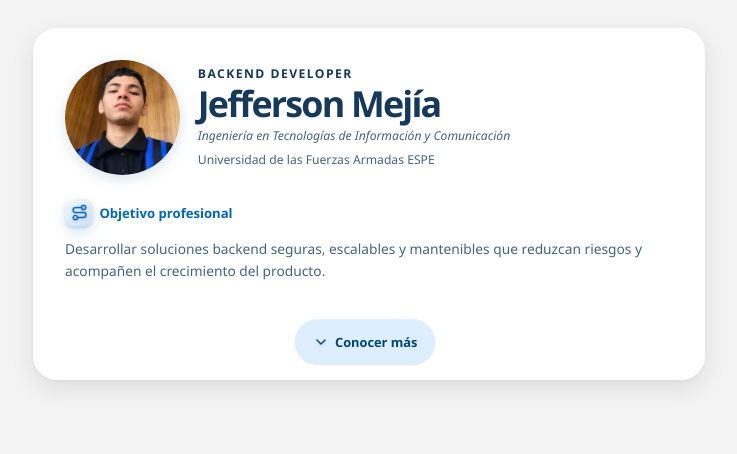
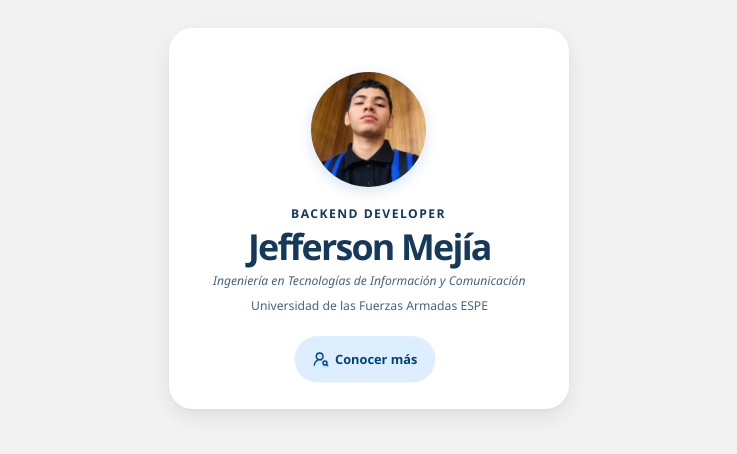
Before and after one commit to jeffersonmejia/portfolio-app, a React (Vite) app: page / in a window 1280 px wide. Shown: the part 108-562 px from the top of the page, without its empty margins (271-1008 px from the left). Built offline with nearby package versions, Linux system fonts and the light colour scheme; a web font is replaced by a local one.

Commit message:
feat(hero): mejora la introducción y transición del perfil

```diff
--- a/src/components/GitHubSection.jsx
+++ b/src/components/GitHubSection.jsx
@@ -14,7 +14,7 @@ export function GitHubSection({ active }) {
   const { profile, repositories, metrics, loading, error } = useGitHubProfile(active)
 
   return (
-    <section className="home-github" aria-label="Perfil y habilidades" aria-busy={activePage === 0 && loading}>
+    <section className="home-github" aria-label="Perfil y habilidades" aria-busy={active && activePage === 0 && loading}>
       <header className="github-section-header">
         <nav className="github-tabs" aria-label="Secciones del perfil" role="tablist" style={{ '--github-active-page': activePage }}>
           {pages.map((page, index) => (
@@ -23,7 +23,7 @@ export function GitHubSection({ active }) {
         </nav>
       </header>
       <div className="github-page-content" hidden={activePage !== 0} id="github-page-0" role="tabpanel" aria-labelledby="github-tab-0">
-      {loading && (
+      {active && loading && (
         <div className="github-loading" role="status" aria-label="Cargando perfil de GitHub">
           <span className="github-loading-profile" />
           <span /><span />
--- a/src/components/Hero.jsx
+++ b/src/components/Hero.jsx
@@ -1,4 +1,5 @@
 import { useEffect, useState } from 'react'
+import { flushSync } from 'react-dom'
 import { contact, profile } from '../data/site'
 import { asset } from '../utils/asset'
 import { ContactForm } from './ContactForm'
@@ -15,6 +16,18 @@ export function Hero({ collapseOnFullLoad = false }) {
 
   useEffect(() => { homeMountedInThisSession = true }, [])
 
+  const revealMore = () => {
+    const reducedMotion = window.matchMedia('(prefers-reduced-motion: reduce)').matches
+    if (!document.startViewTransition || reducedMotion) {
+      setShowMore(true)
+      return
+    }
+
+    document.documentElement.classList.add('hero-reveal-transition')
+    const transition = document.startViewTransition(() => flushSync(() => setShowMore(true)))
+    transition.finished.finally(() => document.documentElement.classList.remove('hero-reveal-transition'))
+  }
+
   return (
     <section className="hero page-shell" id="inicio" aria-labelledby="hero-title">
       <article className={`hero-card ${showMore ? 'is-expanded' : ''}`}>
@@ -29,7 +42,7 @@ export function Hero({ collapseOnFullLoad = false }) {
                 height="500"
                 fetchPriority="high"
               />
-              <div>
+              <div className="hero-title-copy">
                 <span className="eyebrow">{profile.eyebrow}</span>
                 <h1 id="hero-title">{profile.name}</h1>
                 <p className="hero-career">{profile.career}</p>
@@ -45,18 +58,18 @@ export function Hero({ collapseOnFullLoad = false }) {
             </section>
           </section>
           <div className="hero-actions">
-            {!showMore && (
             <button
               className="button button-primary hero-more-toggle"
               type="button"
               aria-controls="home-more-content"
-                aria-expanded="false"
-                onClick={() => setShowMore(true)}
+              aria-expanded={showMore}
+              aria-hidden={showMore}
+              inert={showMore}
+              onClick={revealMore}
             >
-                <Icon name="chevron" size={16} />
+              <Icon name="discover" size={16} />
               Conocer más
             </button>
-            )}
             <nav
               className="hero-destination-actions"
               aria-label="Enlaces destacados"
--- a/src/components/Icon.jsx
+++ b/src/components/Icon.jsx
@@ -27,6 +27,7 @@ import {
   Smartphone,
   Star,
   Sun,
+  UserRoundSearch,
   X,
 } from 'lucide-react'
 import { SiGithub } from 'react-icons/si'
@@ -62,6 +63,7 @@ const icons = {
   smartphone: Smartphone,
   star: Star,
   sun: Sun,
+  discover: UserRoundSearch,
   x: X,
 }
 
--- /dev/null
+++ b/src/styles/hero-transitions.css
@@ -0,0 +1,38 @@
+html.hero-reveal-transition .profile-image { view-transition-name: hero-profile-image; }
+html.hero-reveal-transition .hero-title-copy { view-transition-name: hero-title-copy; }
+html.hero-reveal-transition .hero-more-toggle { view-transition-name: hero-more-button; }
+
+::view-transition-group(hero-profile-image),
+::view-transition-group(hero-title-copy) {
+  animation-duration: .82s;
+  animation-timing-function: var(--liquid-ease);
+}
+
+::view-transition-old(hero-more-button) { animation: hero-button-exit .34s ease both; }
+::view-transition-new(hero-more-button) { animation: none; opacity: 0; }
+
+@keyframes hero-button-exit {
+  to { opacity: 0; transform: translateY(-6px) scale(.94); }
+}
+
+.hero-card:not(.is-expanded) { animation: hero-intro-card .68s var(--liquid-ease) both; }
+.hero-card:not(.is-expanded) .eyebrow { animation: hero-intro-item .48s var(--liquid-ease) .2s both; }
+.hero-card:not(.is-expanded) .hero-title-copy h1 { animation: hero-intro-item .52s var(--liquid-ease) .3s both; }
+.hero-card:not(.is-expanded) .hero-career { animation: hero-intro-item .52s var(--liquid-ease) .4s both; }
+.hero-card:not(.is-expanded) .hero-study { animation: hero-intro-item .52s var(--liquid-ease) .5s both; }
+.hero-card:not(.is-expanded) .hero-more-toggle { animation: hero-intro-action .58s var(--liquid-ease) .65s both; }
+
+@keyframes hero-intro-card {
+  from { opacity: .25; transform: translateY(12px) scale(.97); }
+  to { opacity: 1; transform: translateY(0) scale(1); }
+}
+
+@keyframes hero-intro-item {
+  from { opacity: 0; transform: translateY(7px) scale(.985); }
+  to { opacity: 1; transform: translateY(0) scale(1); }
+}
+
+@keyframes hero-intro-action {
+  from { opacity: 0; transform: translateY(8px) scale(.94); }
+  to { opacity: 1; transform: translateY(0) scale(1); }
+}
--- a/src/styles/hero.css
+++ b/src/styles/hero.css
@@ -30,18 +30,26 @@
   grid-template-columns: minmax(0, 1fr) minmax(0, 0fr);
   gap: 0;
   width: 100%;
-  max-width: calc(40rem + var(--hero-card-padding) + var(--hero-card-padding));
+  max-width: 25rem;
+  aspect-ratio: 1.05;
 }
 .hero-card.is-expanded { grid-template-columns: minmax(25rem, .9fr) minmax(0, 1.35fr); width: 100%; max-width: 100%; }
 .hero-profile { display: grid; align-content: center; justify-self: center; gap: var(--space-5); width: min(100%, 40rem); min-width: 0; }
+.hero-card:not(.is-expanded) .hero-profile { gap: .3rem; }
 .hero-card.is-expanded .hero-profile { width: 100%; }
-
 .hero-heading {
   display: grid;
   grid-template-columns: auto 1fr;
   gap: 1.1rem;
   align-items: center;
 }
+.hero-card:not(.is-expanded) .hero-heading {
+  grid-template-columns: 1fr;
+  justify-items: center;
+  text-align: center;
+}
+.hero-card:not(.is-expanded) .hero-heading > div { gap: .45rem; justify-items: center; }
+.hero-card:not(.is-expanded) :is(.hero-career, .hero-study) { line-height: 1.45; }
 .profile-card {
   display: grid;
   gap: var(--space-4);
@@ -51,14 +59,16 @@
   box-shadow: var(--shadow-soft);
   transition: background var(--hero-reveal-duration) var(--liquid-ease), box-shadow var(--hero-reveal-duration) ease;
 }
-.hero-card:not(.is-expanded) .profile-card { background: var(--surface-strong); box-shadow: none; }
+.hero-card:not(.is-expanded) .profile-card { gap: 0; background: var(--surface-strong); box-shadow: none; }
 .profile-card :is(.eyebrow, h1) { color: var(--profile-card-text); }
 .profile-image {
   width: var(--profile-size);
   aspect-ratio: 1;
   border-radius: 50%;
   box-shadow: 0 4px 14px rgba(0, 80, 150, .16);
+  transform-origin: 50% 100%;
 }
+.hero-card:not(.is-expanded) .profile-image { animation: profile-soft-scale .9s cubic-bezier(.2, .8, .2, 1) .1s both; }
 .profile-image img { width: 100%; height: 100%; object-fit: cover; }
 :root[data-theme='dark'] .profile-image img { opacity: 1; filter: grayscale(1) contrast(1.04); mix-blend-mode: normal; }
 .hero-heading > div { display: grid; gap: .25rem; }
@@ -71,8 +81,21 @@
   display: grid;
   grid-template-columns: 1fr;
   gap: .65rem;
+  max-height: 14rem;
   padding-top: var(--space-2);
+  opacity: 1;
+  overflow: hidden;
   box-shadow: none;
+  transform: translateY(0);
+  transition: max-height .62s var(--liquid-ease) .14s, padding-top .62s var(--liquid-ease) .14s, opacity .34s ease .3s, transform .52s var(--liquid-ease) .2s, visibility 0s;
+}
+.hero-card:not(.is-expanded) .hero-objective {
+  max-height: 0;
+  padding-top: 0;
+  opacity: 0;
+  visibility: hidden;
+  transform: translateY(-8px);
+  transition: max-height .48s var(--liquid-ease), padding-top .48s var(--liquid-ease), opacity .18s ease, transform .3s ease, visibility 0s .48s;
 }
 .hero-objective h2 {
   display: flex;
@@ -103,7 +126,21 @@
 .hero-actions .button { gap: .4rem; font-size: .8rem; }
 .hero-actions .button-primary { color: var(--accent-contrast); background: var(--primary-action-surface); }
 .hero-actions .button-primary:hover { background: var(--primary-action-hover); }
-.hero-more-toggle { flex: 0 0 auto; }
+.hero-more-toggle {
+  flex: 0 0 auto;
+  max-width: 11rem;
+  overflow: hidden;
+  white-space: nowrap;
+  transition: max-width .38s var(--liquid-ease), padding .38s var(--liquid-ease), opacity .24s ease, transform .38s var(--liquid-ease), visibility 0s;
+}
+.hero-card.is-expanded .hero-more-toggle {
+  max-width: 0;
+  padding-inline: 0;
+  opacity: 0;
+  visibility: hidden;
+  transform: translateY(-6px) scale(.94);
+  transition: max-width .42s var(--liquid-ease), padding .42s var(--liquid-ease), opacity .22s ease, transform .34s var(--liquid-ease), visibility 0s .42s;
+}
 .hero-card:not(.is-expanded) .hero-actions { justify-content: center; }
 .hero-destination-actions {
   max-width: 0;
@@ -152,3 +189,8 @@
   transform: translateX(0) scale(1);
   transition: grid-template-rows var(--hero-reveal-duration) var(--liquid-ease), opacity .46s ease .32s, transform .62s var(--liquid-ease) .2s, visibility 0s;
 }
+@keyframes profile-soft-scale {
+  0% { opacity: .55; transform: scale(.9); }
+  72% { opacity: 1; transform: scale(1.015); }
+  100% { opacity: 1; transform: scale(1); }
+}
--- a/src/styles/index.css
+++ b/src/styles/index.css
@@ -6,6 +6,7 @@
 @import './skeleton.css';
 @import './header.css';
 @import './hero.css';
+@import './hero-transitions.css';
 @import './github.css';
 @import './roadmap.css';
 @import './projects.css';
--- a/src/styles/skeleton.css
+++ b/src/styles/skeleton.css
@@ -20,6 +20,7 @@
   pointer-events: none;
   animation: skeleton-exit .28s ease .62s forwards;
 }
+body:has(.page-inicio .hero-card:not(.is-expanded)) .page-skeleton { display: none; }
 .skeleton-layout {
   display: grid;
   grid-template-columns: minmax(20rem, .8fr) minmax(0, 1.2fr);
```
Lines whose indentation alone changed are shown as unchanged.
